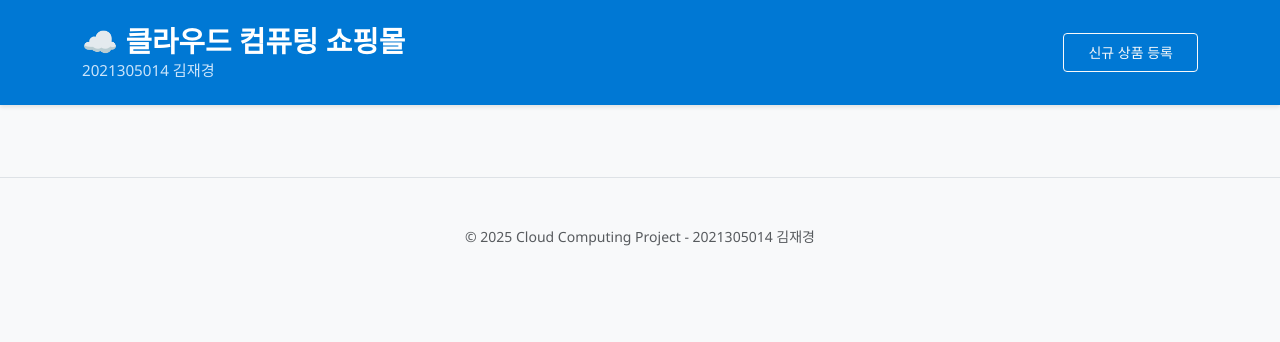
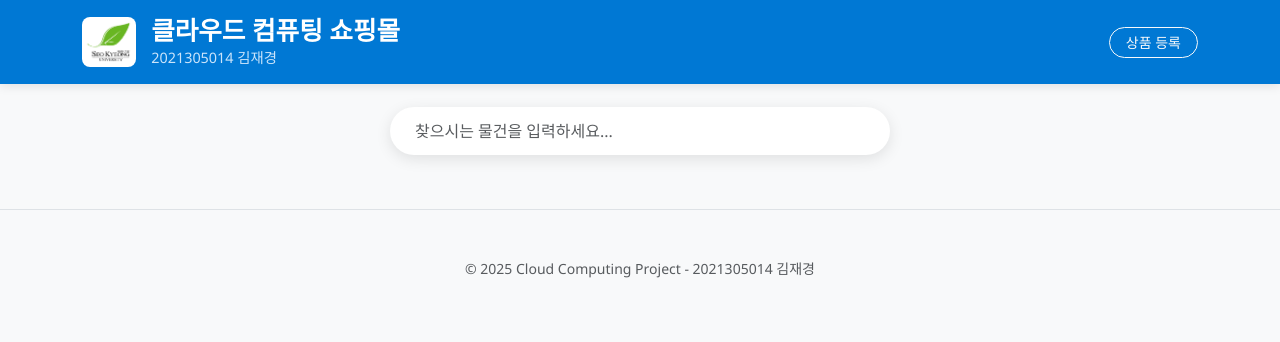
Before and after one commit to kjk020208/myshop, a Flask app: page / in a window 1280 px wide. Shown: the top 342 px of the page. Run offline with Flask 3, Linux system fonts and the light colour scheme; data that the repository does not hold is empty.

```diff
--- a/templates/index.html
+++ b/templates/index.html
@@ -7,67 +7,65 @@
     <link href="https://cdn.jsdelivr.net/npm/bootstrap@5.3.0/dist/css/bootstrap.min.css" rel="stylesheet">
     <style>
         :root { --azure-blue: #0078d4; }
-        body { background-color: #f8f9fa; font-family: 'Segoe UI', Tahoma, Geneva, Verdana, sans-serif; }
-        /* 헤더 부분 스타일 */
-        .navbar { background-color: var(--azure-blue); box-shadow: 0 2px 4px rgba(0,0,0,0.1); padding: 1.5rem 0; }
-        .shop-title { color: white; font-size: 1.8rem; font-weight: 800; margin-bottom: 0; }
-        .student-info { color: #e1f0ff; font-size: 0.95rem; font-weight: 400; opacity: 0.9; }
+        body { background-color: #f8f9fa; font-family: 'Segoe UI', sans-serif; }
+        .navbar { background-color: var(--azure-blue); padding: 1rem 0; box-shadow: 0 2px 10px rgba(0,0,0,0.1); }
+        .logo-img { height: 50px; margin-right: 15px; border-radius: 8px; }
+        .shop-title { color: white; font-size: 1.6rem; font-weight: 800; margin: 0; }
+        .student-info { color: #e1f0ff; font-size: 0.9rem; margin: 0; opacity: 0.9; }
 
-        /* 카드 디자인 */
+        /* 검색창 스타일 */
+        .search-container { max-width: 500px; margin: -25px auto 30px; position: relative; z-index: 10; }
+        .search-input {
+            border-radius: 30px; border: none; padding: 12px 25px;
+            box-shadow: 0 4px 15px rgba(0,0,0,0.1); font-size: 1rem;
+        }
+
         .product-card {
-            border: none; border-radius: 15px; transition: transform 0.3s ease;
+            border: none; border-radius: 15px; transition: all 0.3s ease;
             background: white; height: 100%; box-shadow: 0 4px 6px rgba(0,0,0,0.05);
         }
-        .product-card:hover { transform: translateY(-10px); box-shadow: 0 10px 20px rgba(0,0,0,0.1); }
-        .product-img {
-            height: 250px; object-fit: cover; border-top-left-radius: 15px; border-top-right-radius: 15px;
-        }
+        .product-card:hover { transform: translateY(-10px); box-shadow: 0 12px 25px rgba(0,0,0,0.1); }
+        .product-img { height: 230px; object-fit: cover; border-top-left-radius: 15px; border-top-right-radius: 15px; }
         .ai-badge {
             background-color: #e1f0ff; color: #005a9e; font-size: 0.75rem;
-            padding: 4px 10px; border-radius: 20px; display: inline-block; margin-bottom: 8px; font-weight: 600;
+            padding: 4px 10px; border-radius: 20px; display: inline-block; margin-bottom: 10px; font-weight: 600;
         }
         .price-tag { color: #d13438; font-weight: bold; font-size: 1.2rem; }
-        .btn-azure { background-color: var(--azure-blue); color: white; border-radius: 25px; padding: 5px 20px; }
+        .btn-azure { background-color: var(--azure-blue); color: white; border-radius: 25px; }
     </style>
 </head>
 <body>
 
-<nav class="navbar navbar-expand-lg navbar-dark mb-5">
-    <div class="container text-center text-lg-start d-flex flex-column flex-lg-row align-items-center justify-content-between">
-        <div>
-            <h1 class="shop-title">☁️ 클라우드 컴퓨팅 쇼핑몰</h1>
-            <p class="student-info mb-0">2021305014 김재경</p>
+<nav class="navbar navbar-dark mb-5">
+    <div class="container d-flex align-items-center justify-content-between">
+        <div class="d-flex align-items-center">
+            <img src="{{ url_for('static', filename='logo.png') }}" alt="Logo" class="logo-img">
+            <div>
+                <h1 class="shop-title">클라우드 컴퓨팅 쇼핑몰</h1>
+                <p class="student-info">2021305014 김재경</p>
+            </div>
         </div>
-        <div class="mt-3 mt-lg-0">
-            <a href="/add" class="btn btn-outline-light btn-sm px-4 py-2">신규 상품 등록</a>
-        </div>
+        <a href="/add" class="btn btn-outline-light btn-sm rounded-pill px-3">상품 등록</a>
     </div>
 </nav>
 
 <div class="container">
-    <div class="row row-cols-1 row-cols-sm-2 row-cols-lg-3 g-4">
+    <div class="search-container">
+        <input type="text" id="searchInput" class="form-control search-input" placeholder="찾으시는 물건을 입력하세요...">
+    </div>
+
+    <div class="row row-cols-1 row-cols-sm-2 row-cols-lg-3 g-4" id="productGrid">
         {% for product in products %}
-        <div class="col">
+        <div class="col product-item">
             <div class="card product-card">
                 <img src="{{ product.image_url }}" class="card-img-top product-img" alt="{{ product.name }}">
-
                 <div class="card-body p-4">
-                    <span class="ai-badge">Azure Cognitive AI</span>
-                    <h5 class="card-title fw-bold mb-3 text-truncate">{{ product.name }}</h5>
-
-                    <p class="card-text text-muted small mb-4" style="min-height: 45px; line-height: 1.5;">
-                        {{ product.description }}
-                    </p>
-
-                    <div class="d-flex justify-content-between align-items-center mt-auto">
+                    <span class="ai-badge">Azure AI 분석 완료</span>
+                    <h5 class="card-title fw-bold mb-2 product-name">{{ product.name }}</h5>
+                    <p class="card-text text-muted small mb-3" style="min-height: 40px;">{{ product.description }}</p>
+                    <div class="d-flex justify-content-between align-items-center">
                         <span class="price-tag">₩{{ "{:,.0f}".format(product.price) }}</span>
-                        <button class="btn btn-azure btn-sm">상세보기</button>
-                    </div>
-                </div>
-                <div class="card-footer bg-transparent border-0 pb-3">
-                    <hr class="my-2 opacity-10">
-                    <div class="text-center">
-                        <small class="text-muted" style="font-size: 0.7rem;">Category: {{ product.category }}</small>
+                        <button class="btn btn-azure btn-sm px-3">구매</button>
                     </div>
                 </div>
             </div>
@@ -80,6 +78,22 @@
     <p class="small">© 2025 Cloud Computing Project - 2021305014 김재경</p>
 </footer>
 
+<script>
+    document.getElementById('searchInput').addEventListener('keyup', function() {
+        let value = this.value.toLowerCase();
+        let items = document.querySelectorAll('.product-item');
+
+        items.forEach(item => {
+            let name = item.querySelector('.product-name').textContent.toLowerCase();
+            if (name.includes(value)) {
+                item.style.display = "block";
+            } else {
+                item.style.display = "none";
+            }
+        });
+    });
+</script>
+
 <script src="https://cdn.jsdelivr.net/npm/bootstrap@5.3.0/dist/js/bootstrap.bundle.min.js"></script>
 </body>
 </html>
```
